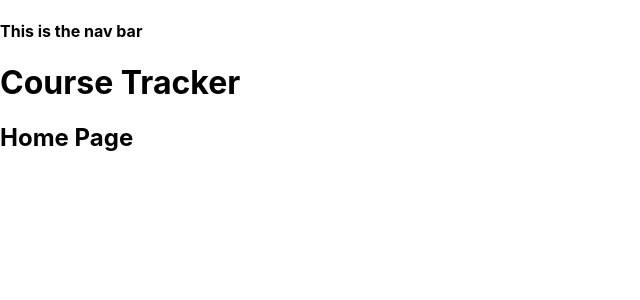
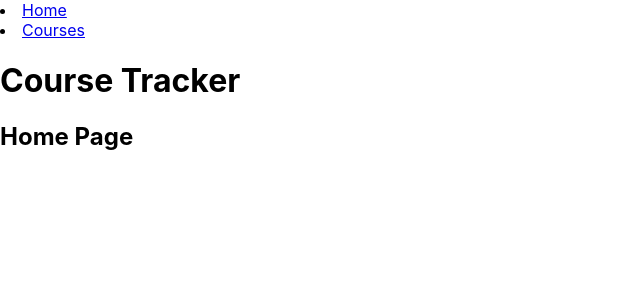
Before and after one commit to willjatlas/course_tracker, a React (Create React App) app in the folder client/: page / in a window 1280 px wide. Shown: the top 300 px of the page, without its empty margins (0-640 px from the left). Built offline with nearby package versions, Linux system fonts and the light colour scheme; no server answers.

Commit message:
nav working

```diff
--- a/client/src/App.js
+++ b/client/src/App.js
@@ -28,8 +28,8 @@ function App() {
       <Router>
         <NavBar/>
         <Switch>
+          <Route path="/courses" exact render={()=> <CourseContainer courses={courses} /> } />
           <Route path="/" component={HomeContainer} />
-          <Route path="/courses" exact render={()=> <CourseContainer courses={courses} /> } />
         </Switch>
       </Router>
 
--- a/client/src/components/NavBar.js
+++ b/client/src/components/NavBar.js
@@ -1,8 +1,18 @@
+import { Link, useHistory } from "react-router-dom";
 const NavBar = () => {
 
     return(
         <>
-            <h4> This is the nav bar </h4>
+            <nav className="nav-bar">
+                <li>
+                    <Link className="nav-bar-link" to="/"> Home </Link>
+                </li>
+                <li>
+                    <Link className="nav-bar-link" to="/courses"> Courses </Link>
+                </li>
+
+
+            </nav>
         </>
     )
 
```
Also changed, not shown: 1 other file (tests, documents, lock files or other folders).
